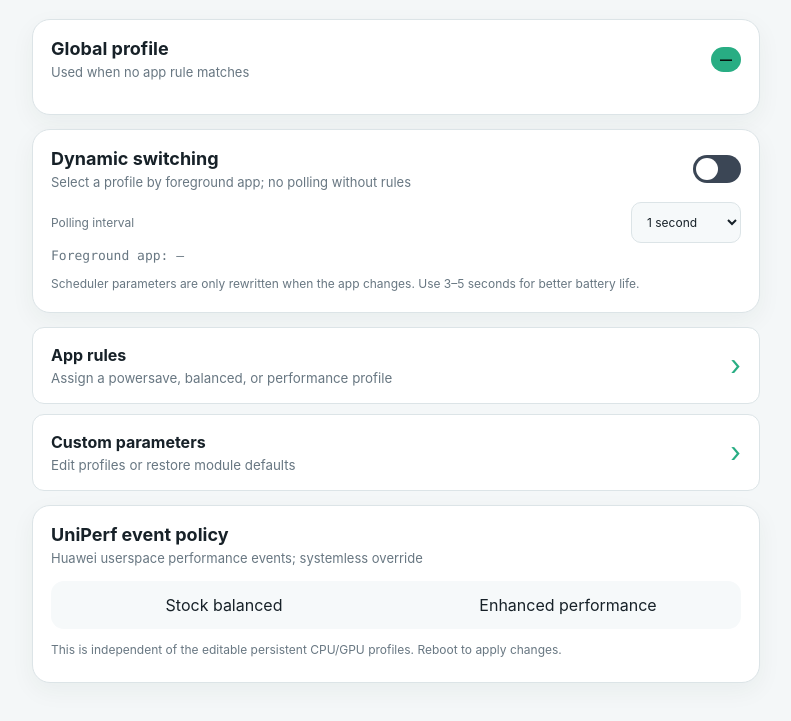
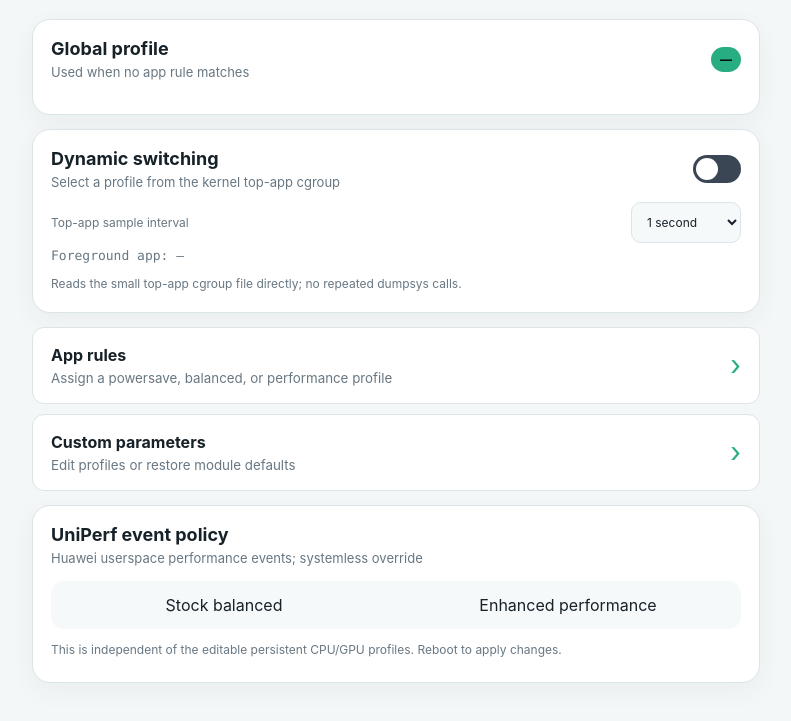
Before and after one commit to yukino1111/android_module_par_kirin970_scheduler, a plain HTML site: page webroot/index.html in a window 1280 px wide. Shown: the part 113-834 px from the top of the page, without its empty margins (244-1035 px from the left). Drawn offline with Linux system fonts and the light colour scheme.

Commit message:
feat: add thread placement and DDR latency control for v1.1.0, with ideas from Uperf Game Turbo and A-SOUL

```diff
--- a/webroot/app.js
+++ b/webroot/app.js
@@ -41,10 +41,10 @@ const messages = {
   en: {
     backHome: 'Back to home', refresh: 'Refresh', loadingStatus: 'Loading runtime status…', globalProfile: 'Global profile',
     globalProfileHint: 'Used when no app rule matches', dynamicSwitching: 'Dynamic switching',
-    dynamicSwitchingHint: 'Select a profile by foreground app; no polling without rules',
-    pollInterval: 'Polling interval', seconds1: '1 second', seconds2: '2 seconds',
+    dynamicSwitchingHint: 'Select a profile from the kernel top-app cgroup',
+    pollInterval: 'Top-app sample interval', seconds1: '1 second', seconds2: '2 seconds',
     seconds3: '3 seconds', seconds5: '5 seconds', seconds10: '10 seconds',
-    pollHint: 'Scheduler parameters are only rewritten when the app changes. Use 3–5 seconds for better battery life.',
+    pollHint: 'Reads the small top-app cgroup file directly; no repeated dumpsys calls.',
     appRules: 'App rules', appRulesHint: 'Assign a powersave, balanced, or performance profile',
     customParameters: 'Custom parameters', customParametersHint: 'Edit profiles or restore module defaults',
     uniperfPolicy: 'UniPerf event policy', uniperfPolicyHint: 'Huawei userspace performance events; systemless override',
@@ -56,7 +56,7 @@ const messages = {
     saveProfile: 'Save current profile', resetProfile: 'Restore current profile defaults',
     resetAllProfiles: 'Restore all profile defaults',
     powersave: 'Powersave', balanced: 'Balanced', performance: 'Performance',
-    powersaveDesc: 'Lower clocks and gentle response', balancedDesc: 'Close to stock device behavior',
+    powersaveDesc: 'Lower clocks and gentle response', balancedDesc: 'Fluid daily use without fixed high clocks',
     performanceDesc: 'Explicit high performance', homeTitle: 'Scheduler Console', appsTitle: 'App Rules',
     paramsTitle: 'Custom Parameters', commandFailed: 'Command failed: {code}', globalSwitched: 'Global profile changed to {profile}',
     uniperfSaved: 'UniPerf policy saved; reboot to apply', unknownContext: 'unknown context',
@@ -70,7 +70,7 @@ const messages = {
     noApps: 'Package manager returned no apps', appsLoaded: 'Loaded {count} apps{fallback}',
     compatibilityMode: ' (compatibility mode)', loadAppsFailed: 'Failed to load apps: {error}', reload: 'Reload',
     dynamicChanged: 'Dynamic switching {state}', enabled: 'enabled', disabled: 'disabled',
-    intervalChanged: 'Polling interval: {seconds} seconds', profileSaved: '{profile} profile saved',
+    intervalChanged: 'Top-app sample interval: {seconds} seconds', profileSaved: '{profile} profile saved',
     saveFailed: 'Save failed: {error}', resetConfirm: 'Restore module defaults for the {profile} profile?',
     profileRestored: '{profile} profile restored to defaults', resetFailed: 'Restore failed: {error}',
     resetAllConfirm: 'Restore module defaults for all three profiles?', allRestored: 'All profiles restored to defaults',
@@ -81,13 +81,16 @@ const messages = {
     big_max: 'Big CPU maximum frequency', big_hispeed: 'Big CPU hispeed frequency',
     big_go_hispeed_load: 'Big CPU go-hispeed load', big_target_loads: 'Big CPU target loads',
     big_above_hispeed_delay: 'Big CPU above-hispeed delay', big_min_sample_time: 'Big CPU minimum sample time',
-    gpu_min: 'GPU minimum frequency', gpu_max: 'GPU maximum frequency', eas_boost: 'EAS boost (0–100)'
+    gpu_min: 'GPU minimum frequency', gpu_max: 'GPU maximum frequency', eas_boost: 'Kirin global EAS boost switch',
+    stune_boost: 'Game cgroup schedtune boost', stune_prefer_idle: 'Game cgroup prefer-idle switch',
+    ddr_latency_min: 'Huawei DDR latency minimum vote'
   },
   zh: {
     backHome: '返回首页', refresh: '刷新', loadingStatus: '正在读取运行状态…', globalProfile: '全局档位', globalProfileHint: '未命中应用规则时使用',
-    dynamicSwitching: '动态切换', dynamicSwitchingHint: '按当前前台应用选择档位；无规则时不查询前台',
-    pollInterval: '检测间隔', seconds1: '1 秒', seconds2: '2 秒', seconds3: '3 秒', seconds5: '5 秒', seconds10: '10 秒',
-    pollHint: '只在应用发生切换时重新写入调度参数；更在意续航可选 3–5 秒。', appRules: '应用规则',
+    dynamicSwitching: '动态切换', dynamicSwitchingHint: '直接按内核 top-app cgroup 选择前台应用档位',
+    pollInterval: 'top-app 采样间隔', seconds1: '1 秒', seconds2: '2 秒', seconds3: '3 秒', seconds5: '5 秒', seconds10: '10 秒',
+    pollHint: '只读取很小的 top-app cgroup 文件，不再反复调用 dumpsys。',
+    appRules: '应用规则',
     appRulesHint: '为软件指定省电、均衡或性能档', customParameters: '自定义参数',
     customParametersHint: '编辑三档参数或恢复模块默认值', uniperfPolicy: 'UniPerf 事件策略',
     uniperfPolicyHint: '华为用户态性能事件配置；systemless 覆盖', stockBalanced: '原厂均衡',
@@ -96,7 +99,7 @@ const messages = {
     appsAutoLoad: '进入页面后自动读取软件列表', profileParameters: '三档参数',
     profileParametersHint: '保存后立即重新应用当前生效档', saveProfile: '保存当前档参数',
     resetProfile: '恢复当前档默认', resetAllProfiles: '三档全部恢复默认', powersave: '省电', balanced: '均衡',
-    performance: '性能', powersaveDesc: '降频与温和响应', balancedDesc: '接近设备原厂状态',
+    performance: '性能', powersaveDesc: '降频与温和响应', balancedDesc: '面向日常流畅，不常驻锁高频',
     performanceDesc: '显式高性能', homeTitle: '调度控制台', appsTitle: '应用规则', paramsTitle: '自定义参数',
     commandFailed: '命令失败：{code}', globalSwitched: '全局档位已切换为{profile}',
     uniperfSaved: 'UniPerf 策略已保存，重启后生效', unknownContext: '未知标签', eventEnabled: '事件已启用',
@@ -107,7 +110,7 @@ const messages = {
     systemApp: '系统', followGlobal: '跟随全局', noMatches: '没有匹配的软件', loading: '读取中…',
     noApps: '系统包管理器没有返回应用', appsLoaded: '已读取 {count} 个软件{fallback}', compatibilityMode: '（兼容模式）',
     loadAppsFailed: '读取软件列表失败：{error}', reload: '重新读取', dynamicChanged: '动态切换已{state}',
-    enabled: '启用', disabled: '停用', intervalChanged: '检测间隔：{seconds} 秒', profileSaved: '{profile}档参数已保存',
+    enabled: '启用', disabled: '停用', intervalChanged: 'top-app 采样间隔：{seconds} 秒', profileSaved: '{profile}档参数已保存',
     saveFailed: '保存失败：{error}', resetConfirm: '恢复{profile}档的模块默认参数？',
     profileRestored: '{profile}档已恢复默认', resetFailed: '恢复失败：{error}',
     resetAllConfirm: '将省电、均衡、性能三档全部恢复为模块默认参数？', allRestored: '三档参数已全部恢复默认',
@@ -117,7 +120,9 @@ const messages = {
     big_min: '大核最低频率', big_max: '大核最高频率', big_hispeed: '大核 Hispeed',
     big_go_hispeed_load: '大核升频负载', big_target_loads: '大核 Target loads',
     big_above_hispeed_delay: '大核升频延迟', big_min_sample_time: '大核最短采样时间',
-    gpu_min: 'GPU 最低频率', gpu_max: 'GPU 最高频率', eas_boost: 'EAS Boost（0~100）'
+    gpu_min: 'GPU 最低频率', gpu_max: 'GPU 最高频率', eas_boost: 'Kirin 全局 EAS 加速开关',
+    stune_boost: '游戏 cgroup schedtune boost', stune_prefer_idle: '游戏 cgroup 优先空闲核开关',
+    ddr_latency_min: '华为 DDR 延迟最低频率投票'
   }
 };
 
@@ -149,7 +154,10 @@ const fields = [
   ['big_target_loads','大核 Target loads','text','full'], ['big_above_hispeed_delay','大核升频延迟','text','full'],
   ['big_min_sample_time','大核最短采样时间','number'],
   ['gpu_min','GPU 最低频率','select',gpuFreqs], ['gpu_max','GPU 最高频率','select',gpuFreqs],
-  ['eas_boost','EAS Boost（0~100）','number']
+  ['eas_boost','Kirin 全局 EAS 加速开关','select',['0','1']],
+  ['stune_boost','游戏 cgroup schedtune boost','number'],
+  ['stune_prefer_idle','游戏 cgroup 优先空闲核开关','select',['0','1']],
+  ['ddr_latency_min','华为 DDR 延迟最低频率投票','select',['0','533000000','1244000000','1866000000']]
 ];
 
 let state = {};
@@ -290,7 +298,7 @@ function renderEditor() {
         `<option value="${value}" ${values[key] === value ? 'selected' : ''}>${value}</option>`).join('')}</select></label>`;
     }
     const constraints = key.includes('go_hispeed') ? 'min="1" max="100"' :
-      key === 'eas_boost' ? 'min="0" max="100"' :
+      key === 'stune_boost' ? 'min="0" max="100"' :
       type === 'number' ? 'min="1000" max="500000"' : '';
     return `<label class="field${full}"><span>${title}</span><input name="${key}" type="${type}" ${constraints} value="${values[key] || ''}"></label>`;
   }).join('');
--- a/webroot/index.html
+++ b/webroot/index.html
@@ -33,11 +33,11 @@
 
       <section class="panel">
         <div class="section-title">
-          <div><h2 data-i18n="dynamicSwitching">Dynamic switching</h2><p data-i18n="dynamicSwitchingHint">Select a profile by foreground app; no polling without rules</p></div>
+          <div><h2 data-i18n="dynamicSwitching">Dynamic switching</h2><p data-i18n="dynamicSwitchingHint">Select a profile from the kernel top-app cgroup</p></div>
           <label class="switch"><input id="dynamicEnabled" type="checkbox"><span></span></label>
         </div>
         <label class="field compact">
-          <span data-i18n="pollInterval">Polling interval</span>
+          <span data-i18n="pollInterval">Top-app sample interval</span>
           <select id="pollInterval">
             <option value="1" data-i18n="seconds1">1 second</option><option value="2" data-i18n="seconds2">2 seconds</option>
             <option value="3" data-i18n="seconds3">3 seconds</option><option value="5" data-i18n="seconds5">5 seconds</option>
@@ -45,7 +45,7 @@
           </select>
         </label>
         <p id="foreground" class="mono muted">Foreground app: —</p>
-        <p class="hint" data-i18n="pollHint">Scheduler parameters are only rewritten when the app changes. Use 3–5 seconds for better battery life.</p>
+        <p class="hint" data-i18n="pollHint">Reads the small top-app cgroup file directly; no repeated dumpsys calls.</p>
       </section>
 
       <section class="menu-grid">
```
Also changed, not shown: 19 other files.
